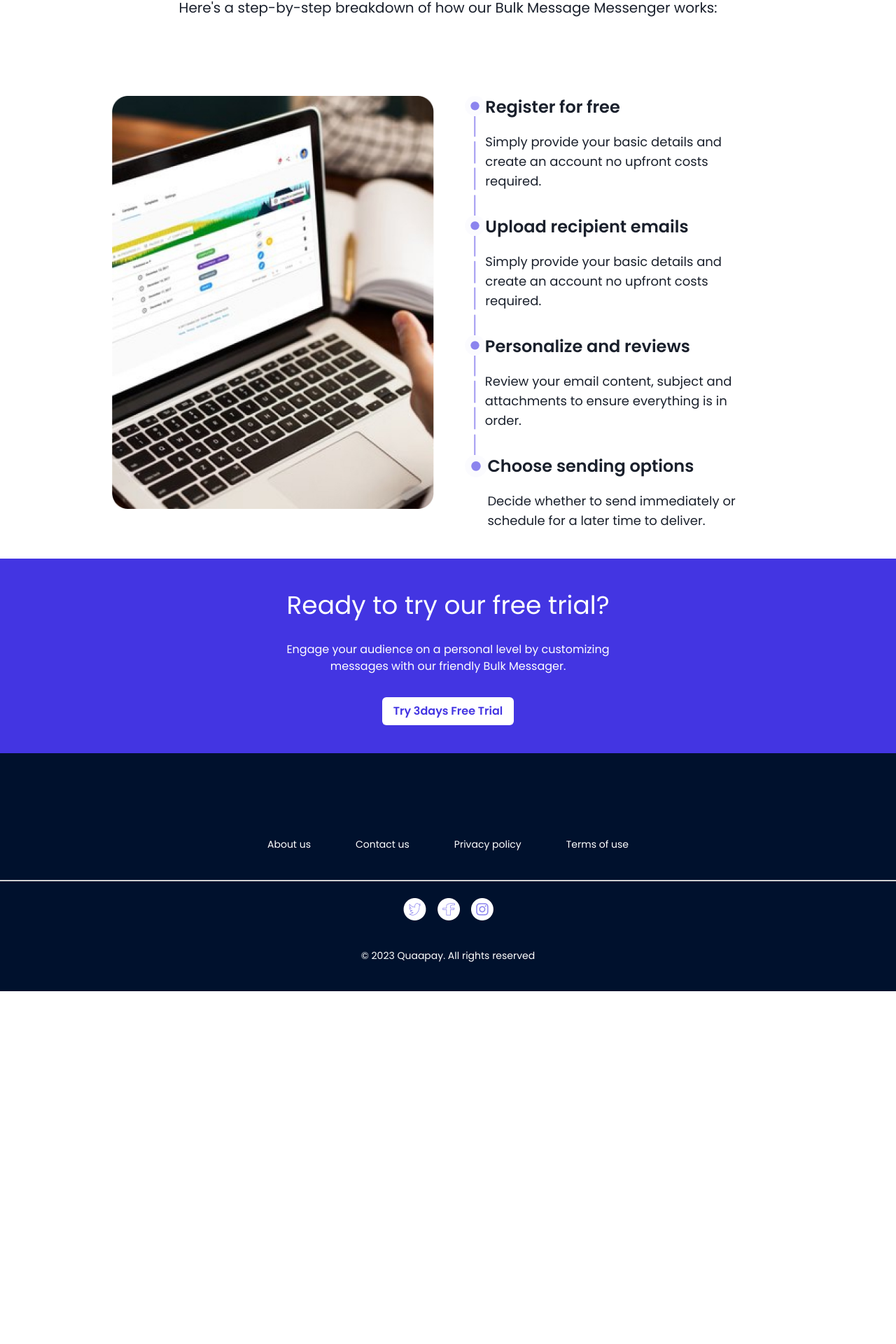
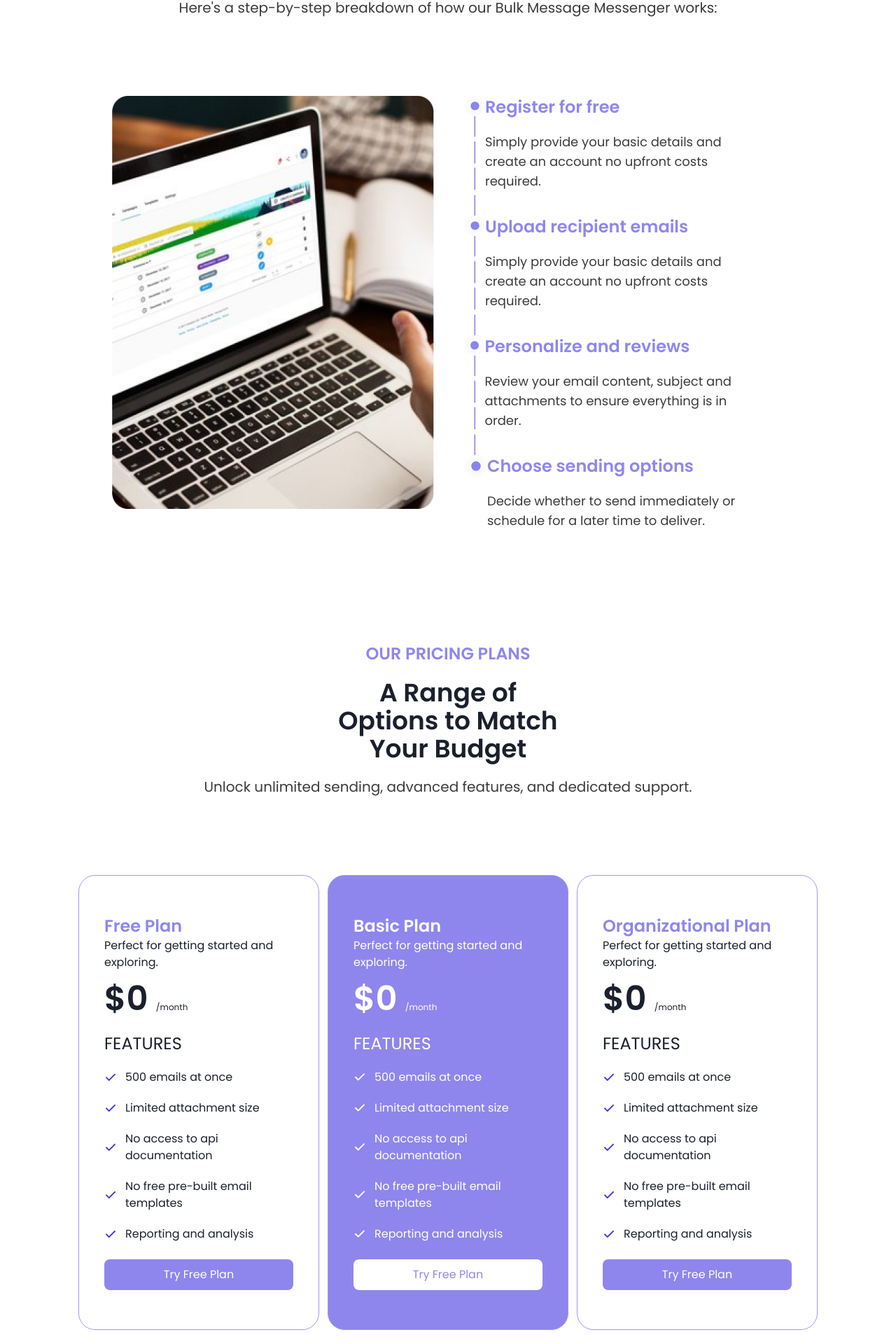
Before and after one commit to StephenAdeosun/Bulk_Mail_Messenger, a React (Create React App) app: page / in a window 1280 px wide. Shown: the part 1715-3635 px from the top of the page at 70% size. Before the commit the page ends 3131 px from the top, so only its background shows below. Built offline with nearby package versions, Linux system fonts and the light colour scheme.

Commit message:
pricing section  - completed the pricing section for both desktop and mobile screens  - fixed the color issues in the get started section  - removed the custom variables from tailwind.config.js  - added two new icons

```diff
--- a/src/App.css
+++ b/src/App.css
@@ -1,6 +1,6 @@
 @import url("https://fonts.googleapis.com/css2?family=Poppins:wght@400;600;700&display=swap");
 
-*{
+* {
   margin: 0;
   padding: 0;
   box-sizing: border-box;
@@ -19,6 +19,12 @@
   --secondary-color: rgba(67, 53, 226, 1);
   --neutral-color: white;
   --dark-color: rgba(18, 18, 18, 1);
+
+  /* GET STATRTED/PRICNG VARIABLES */
+  --pri001: hsl(245, 74%, 77%);
+  --pri005: hsla(0, 0%, 23%, 1);
+  --pri011: hsla(0, 0%, 1%), 1;
+  --pri100: hsla(245, 75%, 55%, 0.6);
 }
 
 li a:hover {
@@ -78,4 +84,47 @@ li a:hover {
   section {
     width: 100%;
   }
+
+  .pricing-plan{
+    width: 90%;
+    margin: 0 auto;
+    margin-bottom: 20px;
+  }
 }
+
+/* GET STARTED AND PRICING */
+
+.pri005{
+  color: var(--pri005);
+}
+
+.pri100 {
+  color: var(--pri100);
+}
+
+.bg-pri100{
+  background-color: var(--pri100);
+}
+
+.white{
+  color: var(--neutral-color);
+}
+
+.laptop {
+  width: 142.981px;
+  height: 142.981px;
+}
+
+.pricing-plan{
+  border: 1px solid var(--pri001);
+}
+
+.pricing-plan > div h2{
+  font-size: 7px;
+}
+@media screen and (min-width: 768px) {
+  .laptop {
+    width: 486px;
+    height: 625px;
+  }
+}
--- a/src/App.js
+++ b/src/App.js
@@ -2,6 +2,7 @@ import React from "react";
 import HeroPage from "./Pages/heroPage";
 import Section2 from "./Pages/section2";
 import GetStarted from "./Pages/getStarted";
+import Pricing from "./Pages/pricing";
 import Footer from "./Pages/footer";
 import "./App.css";
 
@@ -11,6 +12,7 @@ function App() {
       <HeroPage />
       <Section2 />
       <GetStarted />
+      <Pricing />
       <Footer />
     </div>
   );
--- a/src/Pages/getStarted.js
+++ b/src/Pages/getStarted.js
@@ -4,22 +4,22 @@ import lines from "../images/lines-icon.svg";
 
 function getStarted() {
   return (
-    <section className="getStarted">
-      <h4 className="text-pri100 font-semibold sm:text-[10px] md:sm:text-[6px] md:text-lg lg:text-2xl pt-7">
+    <section className="getStarted mb-11">
+      <h4 className="pri100 font-semibold sm:text-[10px] md:sm:text-[6px] md:text-lg lg:text-2xl pt-7">
         READY TO START
       </h4>
-      <div className="mb-28 ssm:text-[7px] md:m:w-[280px] md:w-full">
-        <h2 className="sm:text-base md:text-lg lg:text-4xl text-pri011 font-semibold py-5">
+      <div className="mb-28 md:m:w-[280px] md:w-full">
+        <h2 className="sm:text-base md:text-lg lg:text-4xl pri011 font-semibold py-5">
           Want to Get Started?
         </h2>
-        <p className="sm:text-[6px] md:text-xl text-pri005 md:w-[416px] mx-auto">
+        <p className="sm:text-[6px] md:text-xl pri005 md:w-[416px] mx-auto">
           Here's a step-by-step breakdown of how our Bulk Message Messenger
           works:
         </p>
       </div>
       <div className="md:w-9/12 mx-auto flex items-start justify-center">
-        <div className="w-[142.981px] h-[142.981px] md:w-[486px]">
-          <img src={laptop} alt="laptop.jpg" />
+        <div className="laptop">
+          <img src={laptop} alt="laptop.jpg" className="w-full" />
         </div>
         <div className="text-left sm:ml-5 sm:pr-11 md:ml-11 w-1/2">
           <div className="flex">
@@ -28,10 +28,10 @@ function getStarted() {
               <img src={lines} alt="lines.svg" />
             </div>
             <div>
-              <h5 className="text-pri100 font-semibold sm:text-[10px] md:text-lg lg:text-2xl md:leading-8 md:mb-5">
+              <h5 className="pri100 font-semibold sm:text-[10px] md:text-lg lg:text-2xl md:leading-8 md:mb-5">
                 Register for free
               </h5>
-              <p className="text-pri005 sm:text-[7px] md:text-base lg:text-lg sm:leading-[10px] md:leading-7 font-normal">
+              <p className="pri005 sm:text-[7px] md:text-base lg:text-lg sm:leading-[10px] md:leading-7 font-normal">
                 Simply provide your basic details and create an account no
                 upfront costs required.
               </p>
@@ -43,10 +43,10 @@ function getStarted() {
               <img src={lines} alt="lines.svg" />
             </div>
             <div>
-              <h5 className="text-pri100 font-semibold sm:text-[10px] md:text-lg lg:text-2xl md:leading-8 mb-5">
+              <h5 className="pri100 font-semibold sm:text-[10px] md:text-lg lg:text-2xl md:leading-8 mb-5">
                 Upload recipient emails
               </h5>
-              <p className="text-pri005 sm:text-[7px] md:text-base lg:text-lg sm:leading-[10px] md:leading-7 font-normal">
+              <p className="pri005 sm:text-[7px] md:text-base lg:text-lg sm:leading-[10px] md:leading-7 font-normal">
                 Simply provide your basic details and create an account no
                 upfront costs required.
               </p>
@@ -58,10 +58,10 @@ function getStarted() {
               <img src={lines} alt="lines.svg" />
             </div>
             <div>
-              <h5 className="text-pri100 font-semibold sm:text-[10px] md:text-lg lg:text-2xl md:leading-8 mb-5">
+              <h5 className="pri100 font-semibold sm:text-[10px] md:text-lg lg:text-2xl md:leading-8 mb-5">
                 Personalize and reviews
               </h5>
-              <p className="text-pri005 sm:text-[7px] md:text-base lg:text-lg sm:leading-[10px] md:leading-7 font-normal">
+              <p className="pri005 sm:text-[7px] md:text-base lg:text-lg sm:leading-[10px] md:leading-7 font-normal">
                 Review your email content, subject and attachments to ensure
                 everything is in order.
               </p>
@@ -72,10 +72,10 @@ function getStarted() {
               <img src={circle} alt="circle.svg" />
             </div>
             <div>
-              <h5 className="text-pri100 font-semibold sm:text-[10px] md:text-lg lg:text-2xl md:leading-8 mb-5">
+              <h5 className="pri100 font-semibold sm:text-[10px] md:text-lg lg:text-2xl md:leading-8 mb-5">
                 Choose sending options
               </h5>
-              <p className="text-pri005 sm:text-[7px] md:text-base lg:text-lg sm:leading-[10px] md:leading-7 font-normal">
+              <p className="pri005 sm:text-[7px] md:text-base lg:text-lg sm:leading-[10px] md:leading-7 font-normal">
                 Decide whether to send immediately or schedule for a later time
                 to deliver.
               </p>
--- /dev/null
+++ b/src/Pages/pricing.js
@@ -0,0 +1,87 @@
+import checkIcon from '../images/check.svg'
+import whiteCheckIcon from '../images/white-check.svg'
+
+function pricing() {
+  return (
+    <section className="pricing md:mt-32">
+      <h4 className="pri100 font-semibold sm:text-[10px] md:sm:text-[6px] md:text-lg lg:text-2xl pt-7">
+        OUR PRICING PLANS
+      </h4>
+      <div className="mx-auto mb-28 sm:w-full md:w-9/12 text-center flex items-center justify-center flex-col">
+        <h2 className="md:w-4/12 sm:text-base md:text-lg lg:text-4xl text-pri011 font-semibold py-5">
+          A Range of Options to Match Your Budget
+        </h2>
+        <p className="sm:text-[6px] md:text-xl pri005 mx-auto">
+          Unlock unlimited sending, advanced features, and dedicated support.
+        </p>
+      </div>
+      <div className="pricing-plans sm:flex sm:items-center sm:justify-center sm:flex-col lg:grid lg:grid-cols-3 gap-3 lg:px-28">
+        {/* free plan */}
+        <div className="pricing-plan text-left mb-8 px-9 py-14 rounded-3xl">
+          <div className="pb-6">
+            <h4 className="pri100 text-2xl font-semibold">Free Plan</h4>
+            <p className="pb-4">Perfect for getting started and exploring.</p>
+            <p className="text-5xl font-semibold">
+              $0 <span className="text-xs font-medium">/month</span>
+            </p>
+          </div>
+          <div className='mb-6'>
+            <h5 className="text-2xl font-medium mb-5">FEATURES</h5>
+            <ul>
+              <li className='flex mb-5'><img src={checkIcon} alt="checkIcon" className='pr-3' />500 emails at once</li>
+              <li className='flex mb-5'><img src={checkIcon} alt="checkIcon" className='pr-3' />Limited attachment size</li>
+              <li className='flex mb-5'><img src={checkIcon} alt="checkIcon" className='pr-3' />No access to api documentation</li>
+              <li className='flex mb-5'><img src={checkIcon} alt="checkIcon" className='pr-3' />No free pre-built email templates</li>
+              <li className='flex'><img src={checkIcon} alt="checkIcon" className='pr-3' />Reporting and analysis</li>
+            </ul>
+          </div>
+          <button className='bg-pri100 w-full p-2.5 rounded-lg white'>Try Free Plan</button>
+        </div>
+        {/* basic plan */}
+        <div className="pricing-plan text-left mb-8 px-9 py-14 rounded-3xl bg-pri100 white">
+          <div className="pb-6">
+            <h4 className="text-2xl font-semibold">Basic Plan</h4>
+            <p className="pb-4">Perfect for getting started and exploring.</p>
+            <p className="text-5xl font-semibold">
+              $0 <span className="text-xs font-medium">/month</span>
+            </p>
+          </div>
+          <div className='mb-6'>
+            <h5 className="text-2xl font-medium mb-5">FEATURES</h5>
+            <ul>
+              <li className='flex mb-5'><img src={whiteCheckIcon} alt="checkIcon" className='pr-3' />500 emails at once</li>
+              <li className='flex mb-5'><img src={whiteCheckIcon} alt="checkIcon" className='pr-3' />Limited attachment size</li>
+              <li className='flex mb-5'><img src={whiteCheckIcon} alt="checkIcon" className='pr-3' />No access to api documentation</li>
+              <li className='flex mb-5'><img src={whiteCheckIcon} alt="checkIcon" className='pr-3' />No free pre-built email templates</li>
+              <li className='flex'><img src={whiteCheckIcon} alt="checkIcon" className='pr-3' />Reporting and analysis</li>
+            </ul>
+          </div>
+          <button className='bg-white w-full p-2.5 rounded-lg pri100'>Try Free Plan</button>
+        </div>
+        {/* organizational plan */}
+        <div className="pricing-plan text-left mb-8 px-9 py-14 rounded-3xl">
+          <div className="pb-6">
+            <h4 className="pri100 text-2xl font-semibold">Organizational Plan</h4>
+            <p className="pb-4">Perfect for getting started and exploring.</p>
+            <p className="text-5xl font-semibold">
+              $0 <span className="text-xs font-medium">/month</span>
+            </p>
+          </div>
+          <div className='mb-6'>
+            <h5 className="text-2xl font-medium mb-5">FEATURES</h5>
+            <ul>
+              <li className='flex mb-5'><img src={checkIcon} alt="checkIcon" className='pr-3' />500 emails at once</li>
+              <li className='flex mb-5'><img src={checkIcon} alt="checkIcon" className='pr-3' />Limited attachment size</li>
+              <li className='flex mb-5'><img src={checkIcon} alt="checkIcon" className='pr-3' />No access to api documentation</li>
+              <li className='flex mb-5'><img src={checkIcon} alt="checkIcon" className='pr-3' />No free pre-built email templates</li>
+              <li className='flex'><img src={checkIcon} alt="checkIcon" className='pr-3' />Reporting and analysis</li>
+            </ul>
+          </div>
+          <button className='bg-pri100 w-full p-2.5 rounded-lg white'>Try Free Plan</button>
+        </div>
+      </div>
+    </section>
+  );
+}
+
+export default pricing;
--- a/tailwind.config.js
+++ b/tailwind.config.js
@@ -2,11 +2,6 @@
 module.exports = {
   content: ["./src/**/*.{js,jsx}"],
   theme: {
-    colors: {
-      pri005: "hsla(0, 0%, 23%, 1)",
-      pri011: "hsla(0, 0%, 1%, 1)",
-      pri100: "hsla(245, 75%, 55%, 0.6)",
-    },
     extend: {},
   },
   plugins: [],
```
Also changed, not shown: src/images/check.svg (added), src/images/white-check.svg (added).
